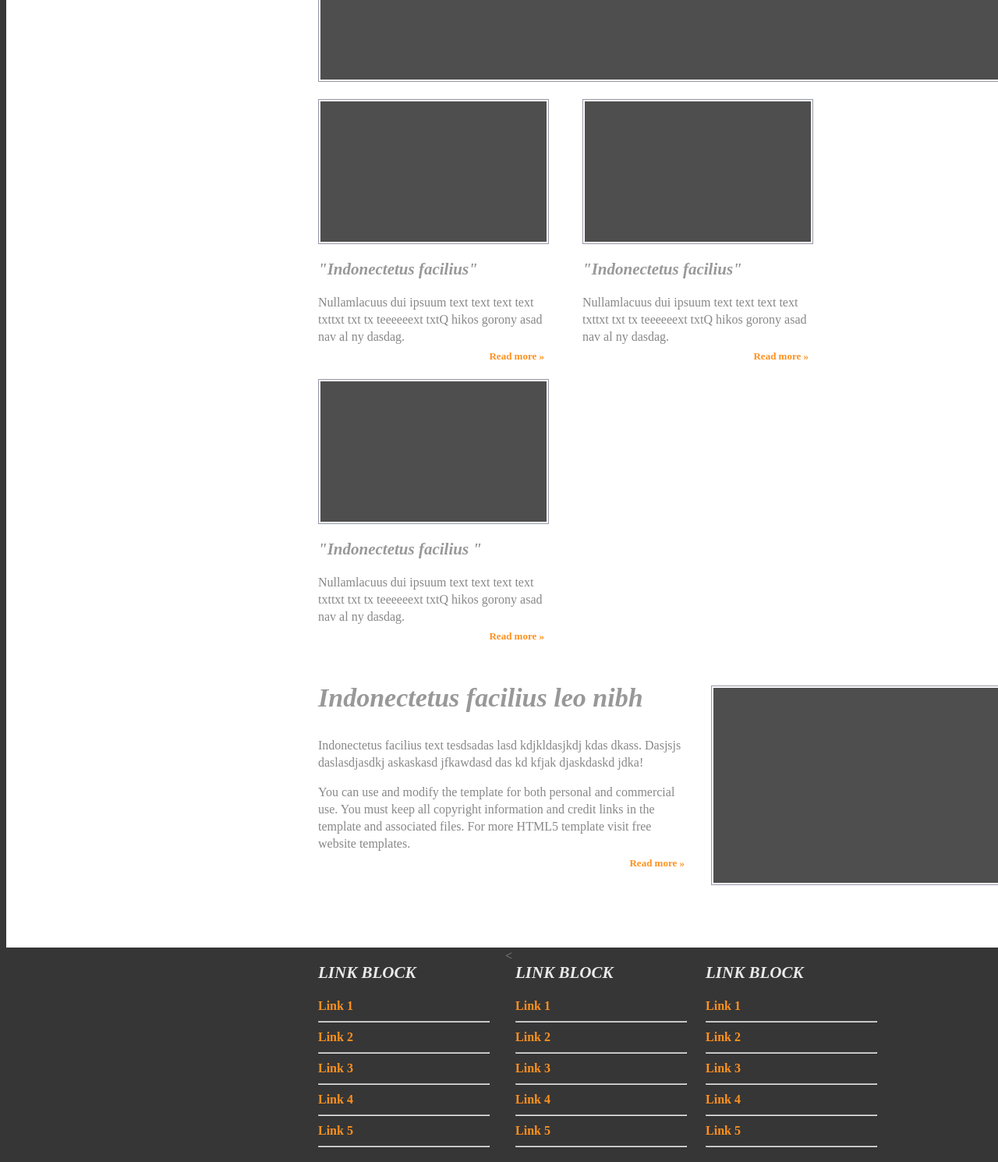
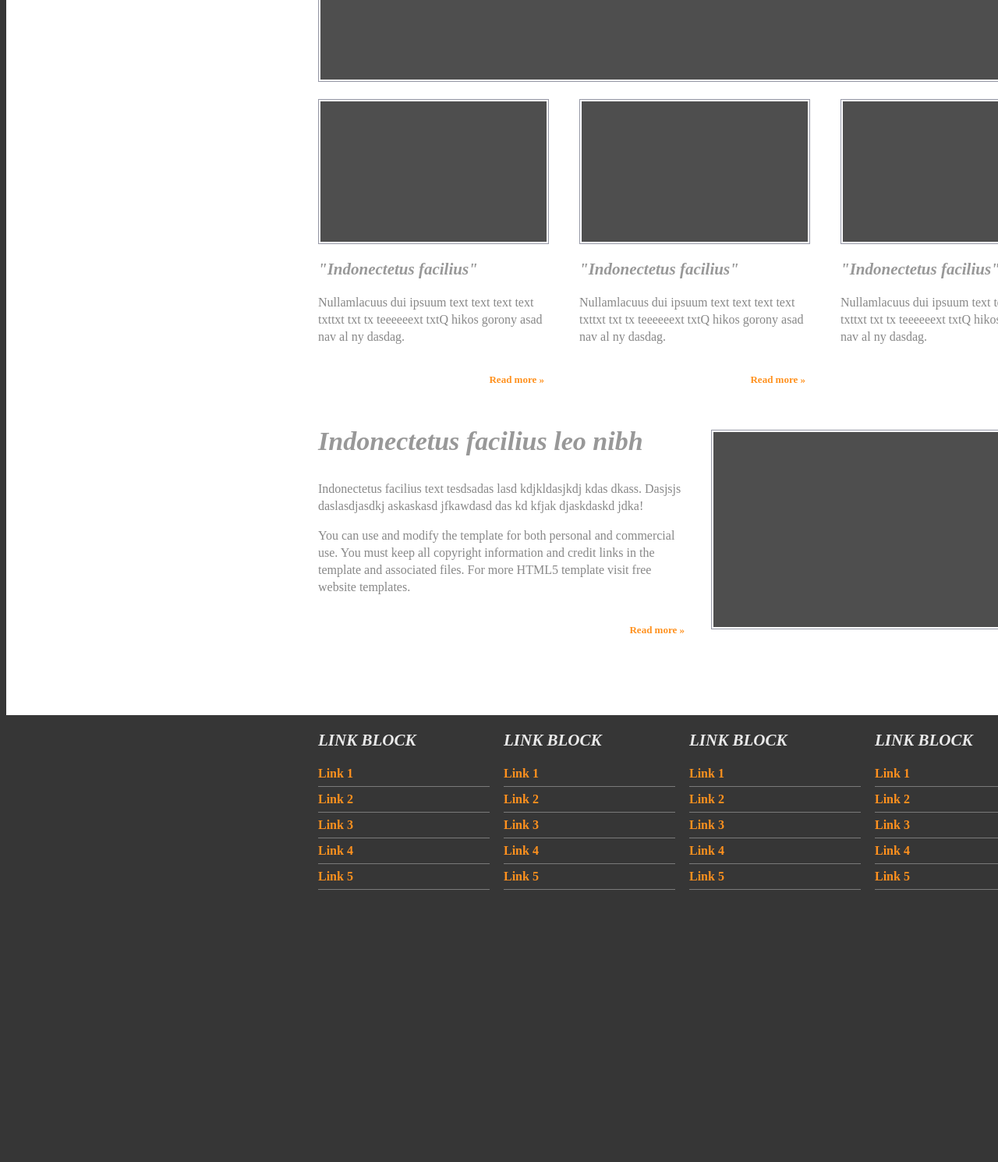
Before and after one commit to smerdoff/HTML-CSS-layout-practice, a plain HTML site: page index.html in a window 1280 px wide. Shown: the part 400-1890 px from the top of the page at 78% size. After the commit the page ends 1565 px from the top, so only its background shows below. Drawn offline with Linux system fonts and the light colour scheme.

Commit message:
Modify the code according to style guide

```diff
--- a/assets/stylesheets/main.css
+++ b/assets/stylesheets/main.css
@@ -3,56 +3,66 @@ body {
   color: #888;
   font: 300 16px/22px "Times New Roman", "Open Sans", "Helvetica Neue", Helvetica, Arial, sans-serif;
 }
+
 h2, h3{
   font-style: italic;
   color: #989898;
 }
+
 h1 {
   font-size: 36px;
   line-height: 44px;
 }
+
 h2 {
   font-size: 24px;
   line-height: 44px;
 }
+
 h3 {
   font-size: 21px;
 }
-.read{
+
+.read {
   font-size: 13px;
-    margin-top: -30px;
   }
-.col-1-2{
-    width:470px;
-    display:inline-block;
-    margin-right: 34px;
+
+.col-1-2 {
+  width: 470px;
+  display: inline-block;
+  margin-right: 30px;
 }
-.col-2-2{
-    width:450px;;
+
+.col-2-2 {
+  width: 450px;
 }
-.col-1-3{
-    width:290px;
-    margin-right:30px;
+
+.col-1-3 {
+  width: 290px;
 }
 
 .col-1-3,
 .col-2-3,
-.col-1-4{
+.col-1-4 {
   display: inline-block;
   vertical-align: top;
 }
-.col-1-4{
-    width:220px;
+
+.col-1-4 {
+  width: 220px;
 }
+
 .footer-nav li {
   display: block;
 }
-.primary-nav ul{
+
+.primary-nav ul {
   font: bold 18px "Times New Roman", Helvetica, Arial, sans-serif;
   text-transform: uppercase;
 }
+
 .primary-nav li {
-    float:right;
+  float: right;
   display: inline-block;
   margin: 0 0;
   vertical-align: top;
@@ -64,122 +74,144 @@ h3 {
   padding: 12px 25px;
   text-decoration: none;
 }
-.primary-nav a:hover{
+
+.primary-nav a:hover {
   background: #474748;
   box-shadow: inset 0 0 10px 1px rgba(0, 0, 0, .3);
 }
+
 .container {
   padding-left: 400px;
 }
 
-.grid{
-    width :960px;
+.grid {
+  width: 960px;
 }
-/*/////////////////////////////////////////////*/
+
 .group::before,
 .group::after {
   content: "";
   display: table;
 }
+
 .group::after {
   clear: both;
 }
+
 .group {
   clear: both;
   *zoom: 1;
 }
 
-.logo{
+.logo {
   float: left;
   line-height: 25px;
   padding: 0px 0 40px 0;
   color: #9e9d7c;
   font-weight: bold
 }
-.logo a{
+
+.logo a {
   font-size: 48px;
   text-shadow: 7px 3px 1px rgba(1, 32, 1, .3);
 }
-.logo p{
+
+.logo p {
   clear: both;
   margin: 0 0 -15px 0;
 }
 
-
-/*.//////////////////*/
 .link:hover {
   color: #a9b2b9;
 }
+
 .link {
   color: #ff911e;
 }
+
 a {
   color: #9e9d7c;
   text-decoration: none;
 }
+
 a:hover {
   color: #a9b2b9;
 }
-.primary-footer h3{
+
+.primary-footer h3 {
   color: #eaeaea;
 }
-.primary-footer ul{
+
+.primary-footer ul {
   padding-left: 0px;
 }
+
 .hero {
   background: #fff;
   min-width: 960px;
   padding-bottom: 10px;
 }
 
-
-.read{
+.read {
   float: right;
 }
 
-.sect{
-    margin-right:45px;
+.columns {
+  margin-right: 41px;
 }
-.third  {
-    margin-right:-30px;
+
+.linkblock {
+  margin-right: 14px;
 }
-.linkblock{
-    margin-right: 20px;
-}
-.linkblock h3{
+
+.linkblock h3 {
   font-weight: bold;
   text-transform: uppercase;
 }
-.sect img{
-    width:290px;
-    height:180px;
+
+.sect img {
+  width: 290px;
+  height: 180px;
   vertical-align: top;
 }
-#topimg{
+
+.topimg {
   margin-top: 22px;
-    width:960px;
-    height:360px;
+  width: 960px;
+  height: 360px;
   vertical-align: top;
   margin-bottom: 22px;
+}
 
-}
-.lower img{
+.lower img {
   width: 450px;
-    height:250px;
+  height: 250px;
   vertical-align: top;
   margin-top: 35px;
 }
-.lower h2{
-    font-size:34px;
+
+.lower h2 {
+  font-size: 34px;
 }
-.lower{
-    margin-bottom:70px;
+
+.lower {
+  margin-bottom: 70px;
 }
+
 img {
   background: #fdfdff;
   border: 1px solid #9799a7;
   padding: 2px;
 }
-.link-low{
+
+.link-low {
   font-weight: bold
 }
+
+hr {
+  border: none;
+  background-color: rgba(171, 171, 171, 0.58);
+  height: 1px;
+  margin-bottom: 5px;
+  margin-top: 5px;
+}
--- a/index.html
+++ b/index.html
@@ -1,8 +1,8 @@
 <!DOCTYPE html>
 <html lang="en-US">
 <head>
-    <meta charset="UTF-8-8">
-    <title>LayOut | Main title </title>
+    <meta charset="UTF-8">
+    <title>LayOut | Main title</title>
     <link rel="stylesheet" href="assets/stylesheets/main.css">
 </head>
 
@@ -10,15 +10,15 @@
 <header class="primary-header container group ">
     <div class="grid">
         <div class="logo">
-        <a href="index.html"> Basic 88</a>
+            <a href="index.html">Basic 88</a>
             <p>Free HTML<sub>5</sub> Website Template</p>
         </div>
     <nav class="nav primary-nav">
         <ul>
-            <li><a class="link-alt" href="link.html">Link 1</a> </li>
+            <li><a class="link-alt" href="link.html">Link 4</a> </li>
+            <li><a class="link-alt" href="link.html">Link 3</a></li>
             <li><a class="link-alt" href="link.html">Link 2</a></li>
-            <li><a class="link-alt" href="link.html">Link 3</a></li>
-            <li><a class="link-alt" href="link.html">Link 4</a></li>
+            <li><a class="link-alt" href="link.html">Link 1</a></li>
         </ul>
     </nav>
     </div>
@@ -26,28 +26,28 @@
 
 <section class="hero container">
     <div class="grid">
-            <img id="topimg" src="assets/images/home/gray.png" alt="gray">
+            <img class="topimg" src="assets/images/home/gray.png" alt="gray">
+
+        <section class="sect columns col-1-3">
+            <img src="assets/images/home/gray.png" alt="gray">
+            <h3>"Indonectetus facilius"</h3>
+            <p>Nullamlacuus dui ipsuum text text text text txttxt txt tx teeeeeext txtQ hikos gorony asad nav al ny dasdag.</p>
+            <a class="read link" href="link.html"><h4>Read more &raquo;</h4></a>
+        </section>
+
+        <section class="sect columns col-1-3">
+            <a class="linc" href="link.html">
+                <img src ="assets/images/home/gray.png" alt="gray">
+            </a>
+            <h3>"Indonectetus facilius"</h3>
+            <p>Nullamlacuus dui ipsuum text text text text txttxt txt tx teeeeeext txtQ hikos gorony asad nav al ny dasdag.</p>
+            <a class="read link" href="link.html"><h4>Read more &raquo;</h4></a>
+        </section>
 
         <section class="sect col-1-3">
             <img src="assets/images/home/gray.png" alt="gray">
             <h3>"Indonectetus facilius"</h3>
-                <p> Nullamlacuus dui ipsuum text text text text txttxt txt tx teeeeeext txtQ hikos gorony asad nav al ny dasdag.</p>
-                <a class="read link" href="link.html"><h4>Read more &raquo;</h4></a>
-            </section>
-
-            <section class="sect col-1-3">
-            <a class="linc " href="link.html">
-                <img src ="assets/images/home/gray.png" alt="gray">
-                </a>
-            <h3>"Indonectetus facilius"</h3>
-            <p> Nullamlacuus dui ipsuum text text text text txttxt txt tx teeeeeext txtQ hikos gorony asad nav al ny dasdag.</p>
-            <a class="read link" href="link.html"><h4>Read more &raquo;</h4></a>
-            </section>
-
-            <section id="third" class="sect col-1-3">
-            <img src="assets/images/home/gray.png" alt="gray">
-            <h3>"Indonectetus facilius "</h3>
-            <p> Nullamlacuus dui ipsuum text text text text txttxt txt tx teeeeeext txtQ hikos gorony asad nav al ny dasdag.</p>
+            <p>Nullamlacuus dui ipsuum text text text text txttxt txt tx teeeeeext txtQ hikos gorony asad nav al ny dasdag.</p>
             <a class="read link" href="link.html"><h4>Read more &raquo;</h4></a>
         </section>
 
@@ -56,13 +56,13 @@
         <section>
             <div class="col-1-2">
                 <h2>Indonectetus facilius leo nibh </h2>
-                <p> Indonectetus facilius text tesdsadas lasd kdjkldasjkdj kdas dkass. Dasjsjs daslasdjasdkj askaskasd jfkawdasd das kd kfjak  djaskdaskd jdka!</p>
-                <p> You can use and modify the template for both  personal and commercial use.
+                <p>Indonectetus facilius text tesdsadas lasd kdjkldasjkdj kdas dkass. Dasjsjs daslasdjasdkj askaskasd jfkawdasd das kd kfjak  djaskdaskd jdka!</p>
+                <p>You can use and modify the template for both  personal and commercial use.
                     You  must keep all copyright information and credit links  in the template and associated files.
                     For more HTML5 template visit free  website templates.</p>
                 <a class ="read link" href="link.html"><h4>Read more &raquo;</h4></a>
-            </div><!--
-            --><img src="assets/images/home/gray.png " alt=gray">
+            </div>
+            <img src="assets/images/home/gray.png" alt="gray">
         </section>
     </section>
     </div>
@@ -81,7 +81,7 @@
                     <li><a class="link link-low" href="link.html">Link 5</a> </li><hr>
                 </ul>
             </nav>
-                </section><
+        </section>
 
         <section class="linkblock col-1-4">
             <h3>Link Block</h3>
```
Lines whose indentation alone changed are shown as unchanged.
